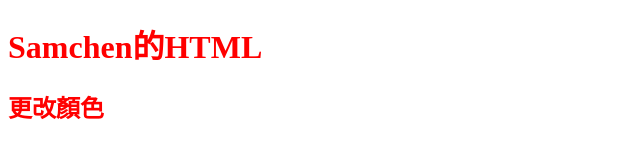
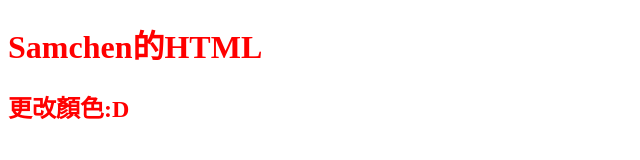
Before and after one commit to samchen-hengyi/samchenFirsttry, a plain HTML site: page index.html in a window 1280 px wide. Shown: the full height of the page, 0-640 px from the left. Drawn offline with Linux system fonts and the light colour scheme.

Commit message:
加了個笑臉

```diff
--- a/index.html
+++ b/index.html
@@ -8,6 +8,6 @@
 </head>
 <body>
     <h1>Samchen的HTML</h1>
-    <h2>更改顏色</h2>
+    <h2>更改顏色:D</h2>
 </body>
 </html>
```
